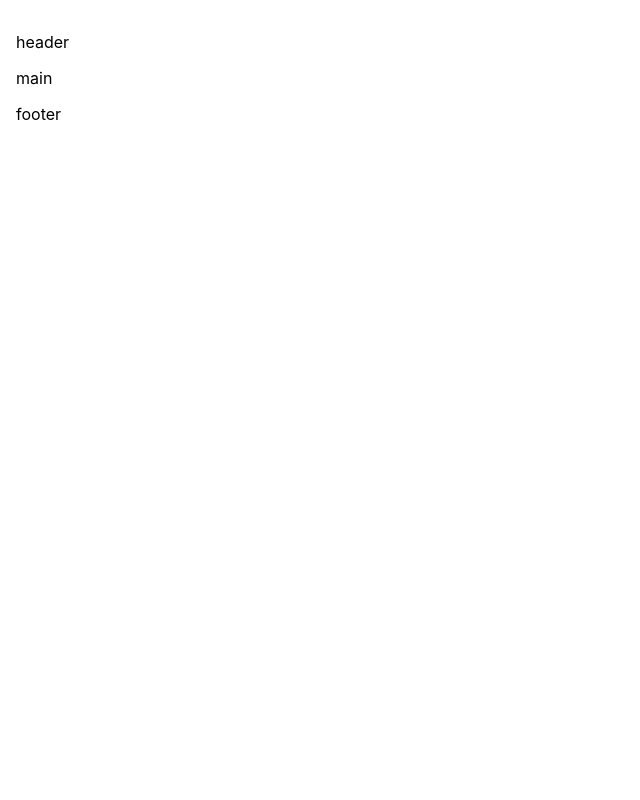
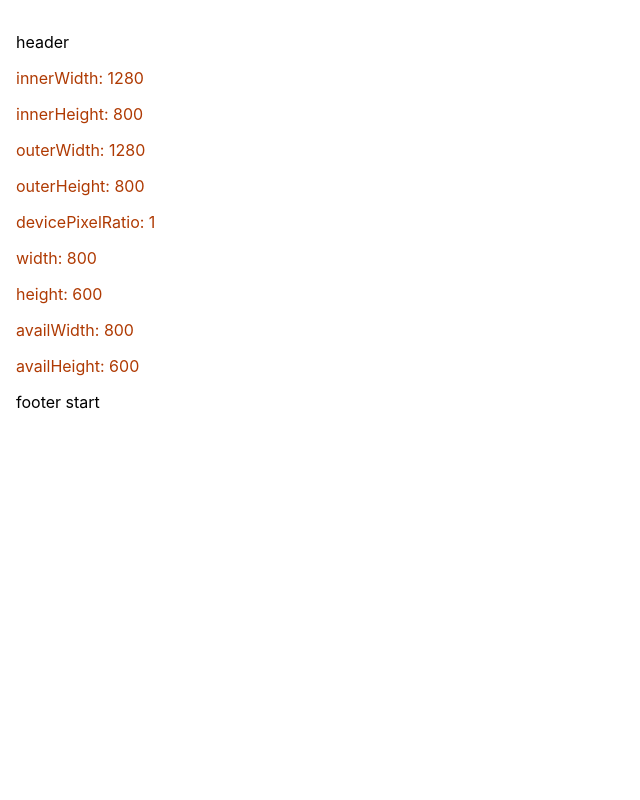
Before and after one commit to CyrusYip/resolution-viewer, a Vue app: page / in a window 1280 px wide. Shown: the top 800 px of the page, without its empty margins (0-640 px from the left). Built offline with nearby package versions, Linux system fonts and the light colour scheme.

Commit message:
feat: get window info

```diff
--- a/src/App.vue
+++ b/src/App.vue
@@ -1,5 +1,20 @@
 <script setup lang="ts">
+import { onMounted, ref } from 'vue'
 
+function getWindowInfo() {
+  const { innerWidth, innerHeight, outerWidth, outerHeight, devicePixelRatio } = window
+  const { width, height, availWidth, availHeight } = window.screen
+  return { innerWidth, innerHeight, outerWidth, outerHeight, devicePixelRatio, width, height, availWidth, availHeight }
+}
+
+const windowInfo = ref(getWindowInfo())
+
+// Refresh info on resize event
+onMounted(() => {
+  window.addEventListener('resize', () => {
+    windowInfo.value = getWindowInfo()
+  })
+})
 </script>
 
 <template>
@@ -8,14 +23,25 @@
   </header>
 
   <main>
-    <p>main</p>
+    <p class="info" v-for="(value, key, index) in windowInfo" :key="index">
+      {{ key }}: {{ value }}
+    </p>
   </main>
 
   <footer>
-    <p>footer</p>
+    <!-- Create vertical scrollbar -->
+    <p>footer start</p>
+    <div class="scrollbar-y"></div>
+    <p>footer end</p>
   </footer>
 </template>
 
 <style scoped>
+.info {
+  color: #af3a03;
+}
 
+.scrollbar-y {
+  height: 1500px;
+}
 </style>
```
